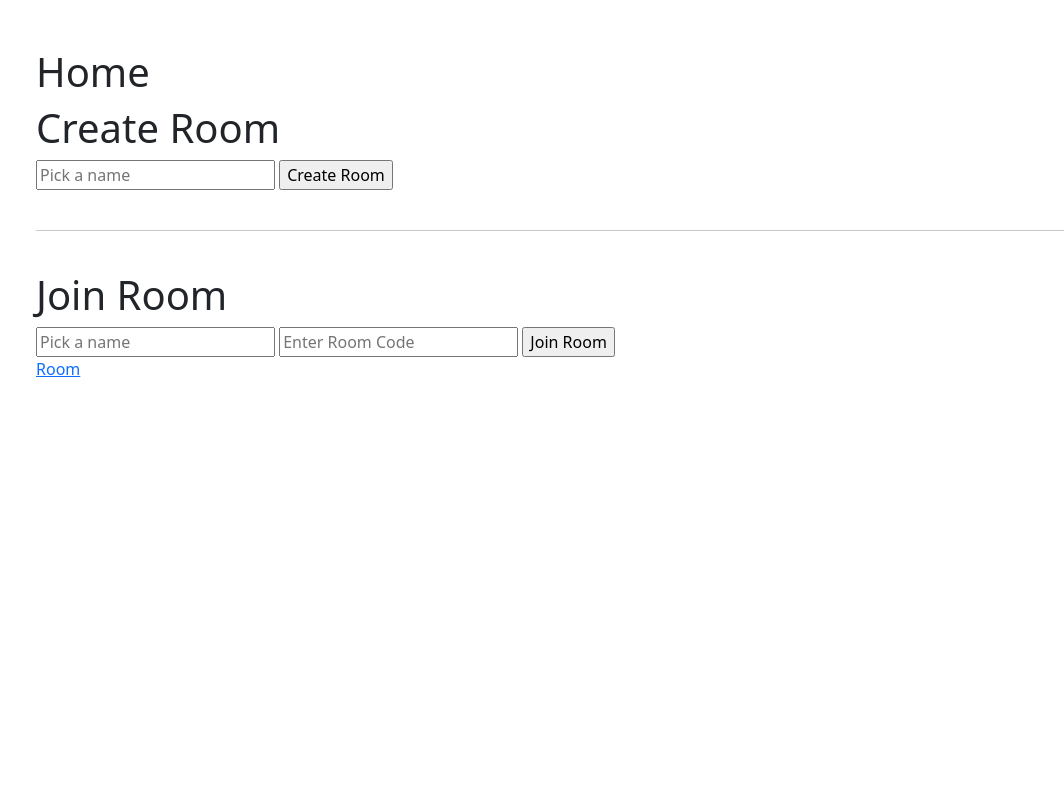
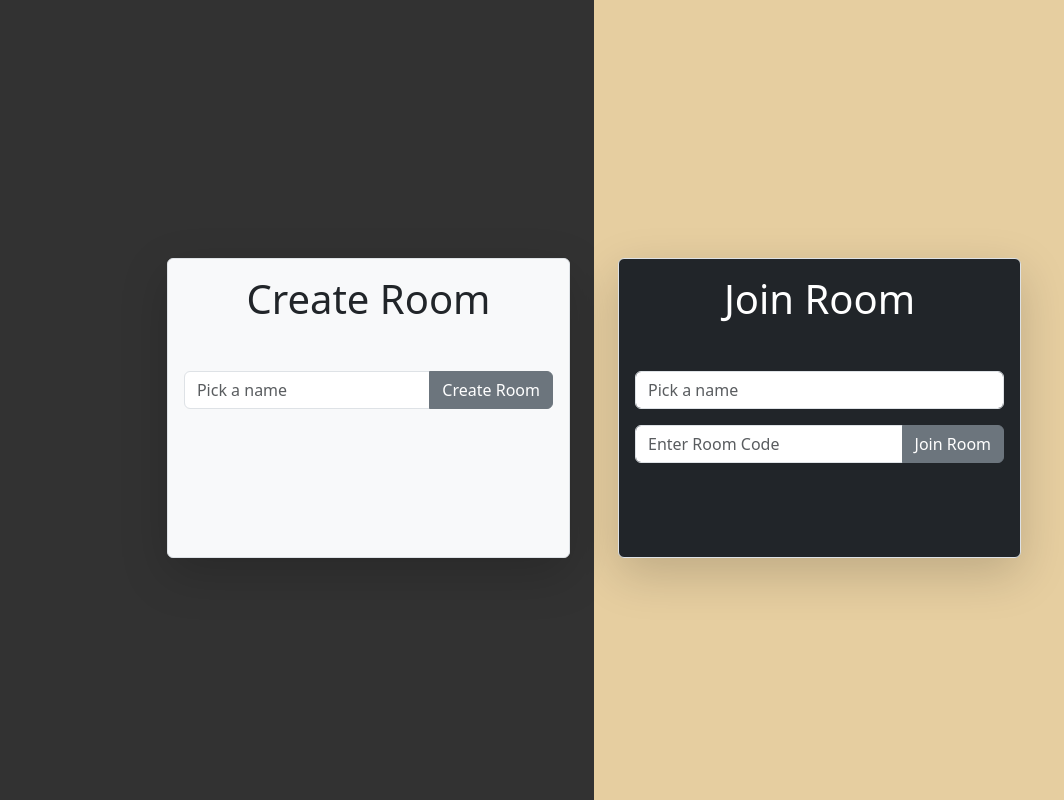
Before and after one commit to AnishBashyal/Guessy, a Flask app: page / in a window 1280 px wide. Shown: the whole page, without its empty margins (46-1110 px from the left). Run offline with Flask 3, Linux system fonts and the light colour scheme; some libraries are stand-ins or nearby versions.

Commit message:
finishing touches

```diff
--- a/guessapp/__init__.py
+++ b/guessapp/__init__.py
@@ -1,7 +1,7 @@
 import os
 from flask import Flask
 from flask_session import Session
-from guessapp.room.events import socketio
+from guessapp.room.game_events import socketio
 from guessapp.main.routes import main
 from guessapp.room.routes import room
 
--- a/guessapp/main/routes.py
+++ b/guessapp/main/routes.py
@@ -5,4 +5,4 @@ main = Blueprint("main", __name__)
 @main.route("/")
 def home():
     name = session.get("name") if session.get("name") else ""
-    return render_template("home.html", name=name)
+    return render_template("home.html", page="home", name=name)
--- a/guessapp/static/chat.js
+++ b/guessapp/static/chat.js
@@ -9,7 +9,7 @@ messageChatInput.addEventListener("keypress", function(event) {
 
 const sendChatMessage = () => {
     if (messageChatInput.value) {
-        console.log("Chat button pressed")
+        // console.log("Chat button pressed")
         chatSocket.emit("message", {data : messageChatInput.value});
         messageChatInput.value = ""
     }
@@ -34,10 +34,10 @@ const createChatMessage = (name, msg) => {
 }
 
 chatSocket.on("connect", () => {
-    console.log("COnnected");
+    // console.log("COnnected");
 });
 
 chatSocket.on("message", (data) => {
     createChatMessage(data.name, data.message)
-    console.log(data.name, data.message);
+    // console.log(data.name, data.message);
 });
--- a/guessapp/static/style.css
+++ b/guessapp/static/style.css
@@ -1,3 +1,22 @@
 .overflow-auto {
     max-height: 200px;
 }
+
+.nav-row{
+    color:white
+}
+
+.home {
+    /* background-image: linear-gradient(to left, white  0%, white  50%, black 50%, black 100%); */
+    background-image: linear-gradient(to left, #E6CEA0  0%, #E6CEA0  50%, rgb(50, 50, 50) 50%, rgb(50, 50, 50) 100%);
+    height: 100%;
+    background-repeat: no-repeat;
+    background-attachment: fixed;
+}
+
+.room {
+    background-image: linear-gradient(to top, #E6CEA0  0%, #E6CEA0  50%, rgb(50, 50, 50) 50%, rgb(50, 50, 50) 100%);
+    height: 100%;
+    background-repeat: no-repeat;
+    background-attachment: fixed;
+}
--- a/guessapp/templates/home.html
+++ b/guessapp/templates/home.html
@@ -1,22 +1,34 @@
 {% extends "layout.html" %}
 
 {% block body %}
-    <h1> Home </h1>
-    <div>
-        <h1> Create Room</h1>
-        <form method="post" action="{{url_for('room.create_room')}}">
-            <input type="text" placeholder="Pick a name" name = "name" value="{{name}}" required>
-            <input type="submit" value="Create Room">
-        </form>
+    <div class="d-flex flex-column align-items-center justify-content-center" style="height:90vh">
+        <div class="row g-5">
+            <div class="col-sm-6">
+                <div class="p-3 border bg-light text-center rounded shadow-lg" style="height:300px">
+                    <h1> Create Room</h1>
+
+                    <form class="mt-5" method="post" action="{{url_for('room.create_room')}}">
+                        <div class="mt-3 input-group mb-5">
+                            <input type="text" placeholder="Pick a name" class="form-control" name="name" value="{{name}}" maxlength="8" required>
+                            <button class="btn btn-secondary" type="submit"> Create Room</button>
+                        </div>
+                    </form>
+                </div>
+            </div>
+            <div class="col-sm-6">
+                <div class="p-3 border bg-dark text-center rounded shadow-lg" style="height:300px">
+                    <h1 style="color:white"> Join Room</h1>
+                    <form class="mt-5" method="post" action="{{url_for('room.join_room')}}">
+                        <div class="mt-3 mb-5">
+                            <input type="text" placeholder="Pick a name" class="form-control" name="name" value="{{name}}" maxlength="8" required>
+                            <div class="mt-3 input-group mb-5">
+                                <input type="text" placeholder="Enter Room Code" class="form-control" name = "room_code" required>
+                                <button class="btn btn-secondary" type="submit"> Join Room</button>
+                            </div>
+                        </div>
+                    </form>
+                </div>
+            </div>
+        </div>
     </div>
-    <br> <hr> <br>
-    <div>
-    <h1> Join Room</h1>
-    <form method="post" action="{{url_for('room.join_room')}}">
-        <input type="text" placeholder="Pick a name" name = "name" value="{{name}}" required>
-        <input type="text" placeholder="Enter Room Code" name = "room_code" required>
-        <input type="submit" value="Join Room">
-    </form>
-    </div>
-    <a href="{{url_for('room.create_room')}}">Room</a>
 {% endblock %}
--- a/guessapp/templates/layout.html
+++ b/guessapp/templates/layout.html
@@ -9,7 +9,7 @@
     <link href="https://cdn.jsdelivr.net/npm/bootstrap@5.3.0-alpha3/dist/css/bootstrap.min.css" rel="stylesheet" integrity="sha384-KK94CHFLLe+nY2dmCWGMq91rCGa5gtU4mk92HdvYe+M/SXH301p5ILy+dN9+nJOZ" crossorigin="anonymous">
     <script src="https://cdn.socket.io/4.6.0/socket.io.min.js" integrity="sha384-c79GN5VsunZvi+Q/WObgk2in0CbZsHnjEqvFxC5DxHn9lTfNce2WW6h2pH6u/kF+" crossorigin="anonymous"></script>
 </head>
-<body>
+<body class="{{ page }}">
 
     <div class="container mt-5">
         <div id="alerts">
```
Also changed, not shown: guessapp/room/chat_events.py (added, +49 -0 lines), guessapp/room/game_events.py (renamed from guessapp/room/events.py, +24 -57 lines), guessapp/room/routes.py (+10 -6 lines), guessapp/static/game.js (+15 -16 lines), guessapp/templates/room.html (+16 -17 lines).
